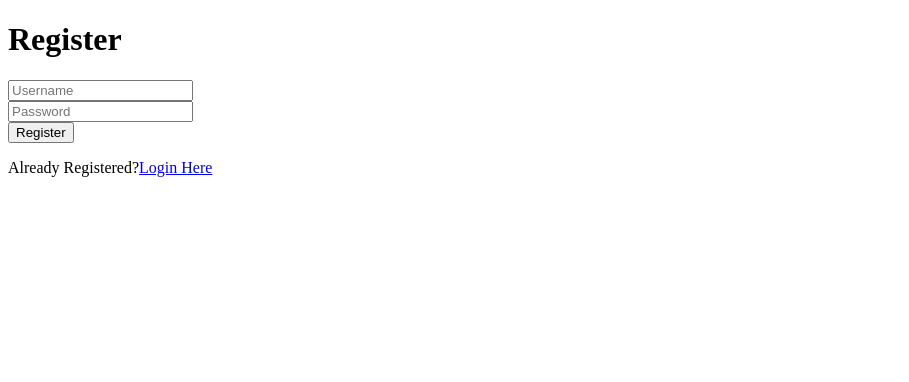
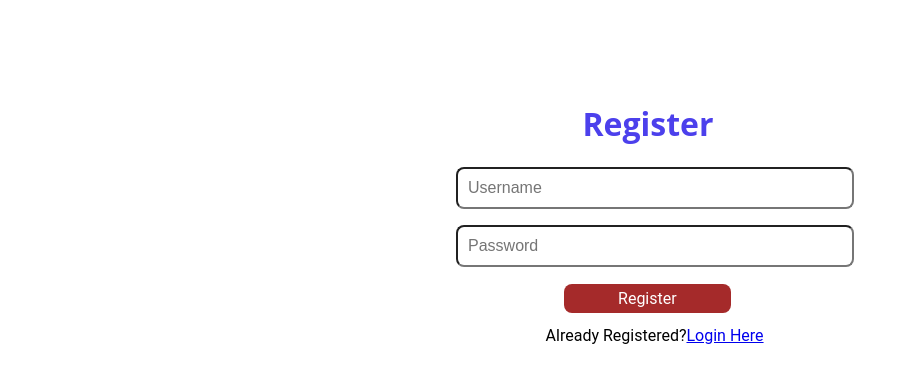
Before and after one commit to Adwaith13/DrawTool, a React (Vite) app in the folder buildingplanner/: page /register in a window 1280 px wide. Shown: the top 382 px of the page, without its empty margins (0-909 px from the left). Built offline with nearby package versions, Linux system fonts and the light colour scheme.

Commit message:
updated styles of components

```diff
--- a/buildingplanner/package.json
+++ b/buildingplanner/package.json
@@ -10,9 +10,6 @@
     "preview": "vite preview"
   },
   "dependencies": {
-    "@emotion/react": "^11.11.4",
-    "@emotion/styled": "^11.11.0",
-    "@mui/material": "^5.15.12",
     "axios": "^1.6.7",
     "konva": "^9.3.6",
     "react": "^18.2.0",
--- a/buildingplanner/src/components/Login.jsx
+++ b/buildingplanner/src/components/Login.jsx
@@ -1,6 +1,7 @@
 import { useState } from "react";
 import { loginApi } from "../apis/login";
 import { useNavigate, Link } from "react-router-dom";
+import styles from "../styles/form.module.css";
 
 export default function Login() {
   const [userData, setUserData] = useState({
@@ -24,10 +25,11 @@ export default function Login() {
     }
   };
   return (
-    <div>
-      <h1>Login</h1>
-      <form onSubmit={handleLogin}>
+    <div className={styles.container}>
+      <h1 className={styles.head}>Login</h1>
+      <form onSubmit={handleLogin} className={styles.form}>
         <input
+          className={styles.input}
           type="text"
           required
           name="username"
@@ -39,6 +41,7 @@ export default function Login() {
         />
         <br />
         <input
+          className={styles.input}
           type="password"
           placeholder="Password"
           name="password"
@@ -49,9 +52,9 @@ export default function Login() {
           }
         />
         <br />
-        <button type="submit">Login</button>
+        <button type="submit" className={styles.button}>Login</button>
       </form>
-      <p>
+      <p className={styles.text}>
         Not registered?<Link to="/register">Register Here</Link>
       </p>
     </div>
--- a/buildingplanner/src/components/Register.jsx
+++ b/buildingplanner/src/components/Register.jsx
@@ -1,6 +1,7 @@
 import { useState } from "react";
 import { registerApi } from "../apis/register";
 import { useNavigate, Link } from "react-router-dom";
+import styles from "../styles/form.module.css";
 
 export default function Register() {
   const [userData, setUserData] = useState({
@@ -23,10 +24,11 @@ export default function Register() {
     }
   };
   return (
-    <div>
-      <h1>Register</h1>
-      <form onSubmit={handleRegister}>
+    <div className={styles.container}>
+      <h1 className={styles.head}>Register</h1>
+      <form onSubmit={handleRegister} className={styles.form}>
         <input
+          className={styles.input}
           type="text"
           required
           name="username"
@@ -38,6 +40,7 @@ export default function Register() {
         />
         <br />
         <input
+          className={styles.input}
           type="password"
           placeholder="Password"
           name="password"
@@ -48,9 +51,11 @@ export default function Register() {
           }
         />
         <br />
-        <button type="submit">Register</button>
+        <button type="submit" className={styles.button}>
+          Register
+        </button>
       </form>
-      <p>
+      <p className={styles.text}>
         Already Registered?<Link to="/">Login Here</Link>
       </p>
     </div>
--- a/buildingplanner/src/components/ToolBar.jsx
+++ b/buildingplanner/src/components/ToolBar.jsx
@@ -1,14 +1,30 @@
+import styles from "../styles/toolbar.module.css";
+
 export default function ToolBar({ onCreateShape, onTextButtonClick }) {
   const handleButtonClick = (shapeType) => {
     onCreateShape(shapeType);
   };
 
   return (
-    <div>
-      <button onClick={() => handleButtonClick("rectangle")}>Rectangle</button>
-      <button onClick={() => handleButtonClick("circle")}>Circle</button>
-      <button onClick={() => handleButtonClick("line")}>Line</button>
-      <button onClick={() => onTextButtonClick()}>Text</button>
+    <div className={styles.toolbar}>
+      <button
+        onClick={() => handleButtonClick("rectangle")}
+        className={styles.rectangle}
+      >
+        Rectangle
+      </button>
+      <button
+        onClick={() => handleButtonClick("circle")}
+        className={styles.circle}
+      >
+        Circle
+      </button>
+      <button onClick={() => handleButtonClick("line")} className={styles.line}>
+        Line
+      </button>
+      <button onClick={() => onTextButtonClick()} className={styles.text}>
+        Text
+      </button>
     </div>
   );
 }
--- /dev/null
+++ b/buildingplanner/src/styles/form.module.css
@@ -0,0 +1,45 @@
+.container{
+    width: 100vw;
+}
+
+.head{
+    font-family: 'Open Sans',sans-serif;
+    text-align: center;
+    color: rgb(76, 64, 236);
+    margin-top: 8%;
+}
+
+.form{
+    margin-left: 35%;
+}
+
+.input{
+    width: 45%;
+    height: 10%;
+    padding: 10px 10px;
+    border-radius: 8px;
+    color: rgb(172, 44, 227);
+    font-size: 1rem;
+    margin-bottom: 2%;
+}
+
+.button{
+    margin-left: 13%;
+    width: 20%;
+    height: 8%;
+    padding: 5px 5px;
+    border-radius: 8px;
+    cursor: pointer;
+    border: none;
+    background-color: brown;
+    color: white;
+    font-family: 'Roboto',sans-serif;
+    font-size: 1rem;
+}
+
+.text{
+    margin-left: 42%;
+    margin-top: 1%;
+    font-family: 'Roboto',sans-serif;
+    font-size: 1rem;
+}
--- /dev/null
+++ b/buildingplanner/src/styles/toolbar.module.css
@@ -0,0 +1,61 @@
+.toolbar {
+  margin-left: 30%;
+  width: 35vw;
+  height: 5vh;
+  margin-top: 2%;
+  padding: 10px 10px;
+  border: 1px solid rgb(209, 204, 204);
+  border-radius: 10px;
+}
+
+.rectangle {
+  margin-left: 2.2%;
+  margin-right: 4%;
+  font-size: 1rem;
+  font-family: "Roboto", sans-serif;
+  width: 20%;
+  padding: 8px 8px;
+  border-radius: 8px;
+  border: none;
+  background-color: burlywood;
+  cursor: pointer;
+}
+
+.circle {
+  margin-right: 4%;
+  font-size: 1rem;
+  font-family: "Roboto", sans-serif;
+  width: 20%;
+  padding: 8px 8px;
+  border-radius: 8px;
+  border: none;
+  color: white;
+  background-color: rgb(216, 56, 91);
+  cursor: pointer;
+}
+
+.line {
+  margin-right: 4%;
+  font-size: 1rem;
+  font-family: "Roboto", sans-serif;
+  width: 20%;
+  padding: 8px 8px;
+  border-radius: 8px;
+  border: none;
+  color: rgb(28, 155, 234);
+  background-color: rgb(244, 208, 52);
+  cursor: pointer;
+}
+
+.text {
+  margin-right: 1%;
+  font-size: 1rem;
+  font-family: "Roboto", sans-serif;
+  width: 20%;
+  padding: 8px 8px;
+  border-radius: 8px;
+  border: none;
+  color: rgb(226, 240, 248);
+  background-color: rgb(27, 75, 234);
+  cursor: pointer;
+}
```
Also changed, not shown: 1 other file (tests, documents, lock files or other folders).
